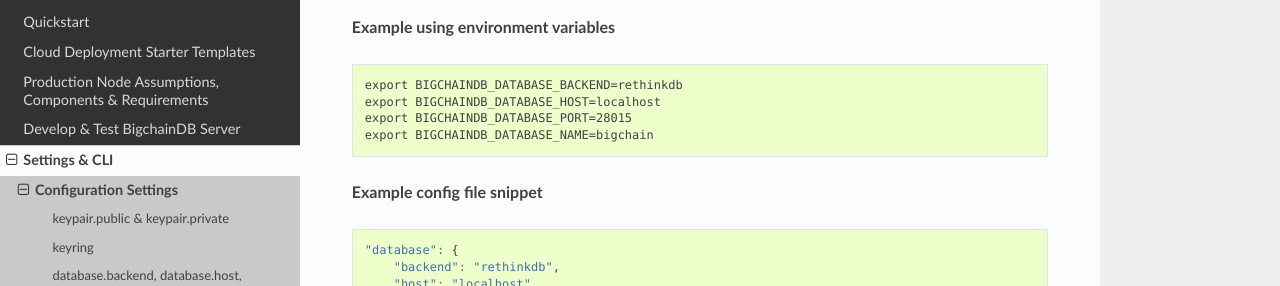
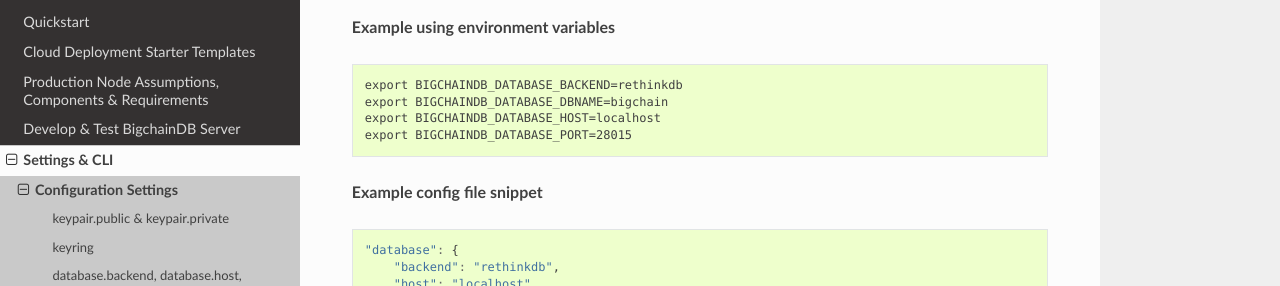
Before and after one commit to bigchaindb/bigchaindb, a Sphinx documentation site: the page built from docs/server/source/server-reference/configuration.md, in a window 1280 px wide and 900 px high, scrolled down 2165 px. Shown: the part 182-468 px from the top of the window. Built offline with Sphinx 7.4.7 and the Read the Docs theme 2.0.0, drawn with Linux system fonts in a browser that asks for light colours; pages that are not in the unit, such as notebooks, are missing from menus; some of the changed text lies outside the part shown.

Commit message:
Fix usages of BIGCHAINDB_DATABASE_NAME env var after renaming the configuration

````diff
--- a/docs/server/source/server-reference/configuration.md
+++ b/docs/server/source/server-reference/configuration.md
@@ -12,9 +12,9 @@
 `BIGCHAINDB_KEYPAIR_PRIVATE`<br>
 `BIGCHAINDB_KEYRING`<br>
 `BIGCHAINDB_DATABASE_BACKEND`<br>
+`BIGCHAINDB_DATABASE_DBNAME`<br>
 `BIGCHAINDB_DATABASE_HOST`<br>
 `BIGCHAINDB_DATABASE_PORT`<br>
-`BIGCHAINDB_DATABASE_NAME`<br>
 `BIGCHAINDB_SERVER_BIND`<br>
 `BIGCHAINDB_SERVER_WORKERS`<br>
 `BIGCHAINDB_SERVER_THREADS`<br>
@@ -84,9 +84,9 @@
 **Example using environment variables**
 ```text
 export BIGCHAINDB_DATABASE_BACKEND=rethinkdb
+export BIGCHAINDB_DATABASE_DBNAME=bigchain
 export BIGCHAINDB_DATABASE_HOST=localhost
 export BIGCHAINDB_DATABASE_PORT=28015
-export BIGCHAINDB_DATABASE_NAME=bigchain
 ```
 
 **Example config file snippet**
````
Also changed, not shown: 1 other file.
